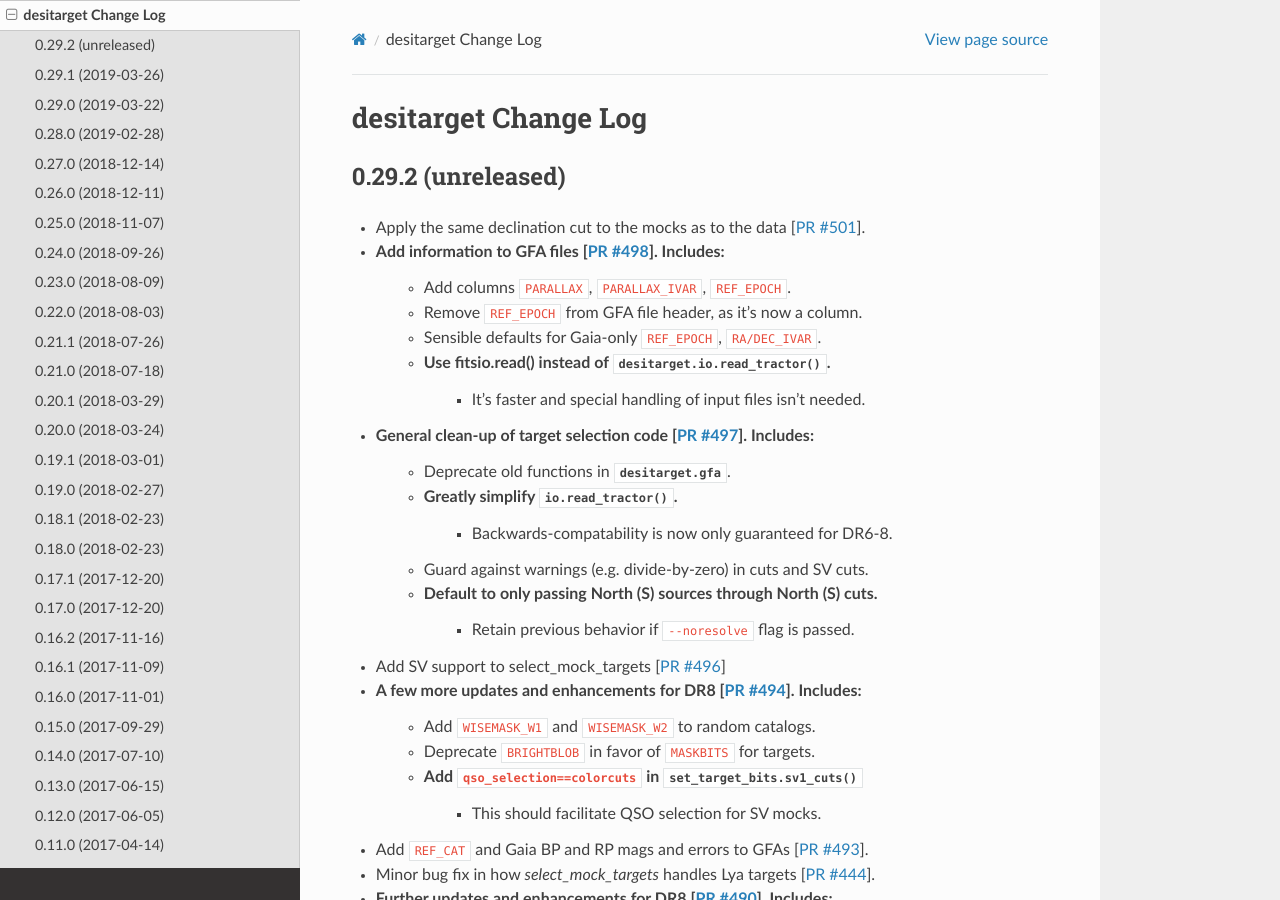
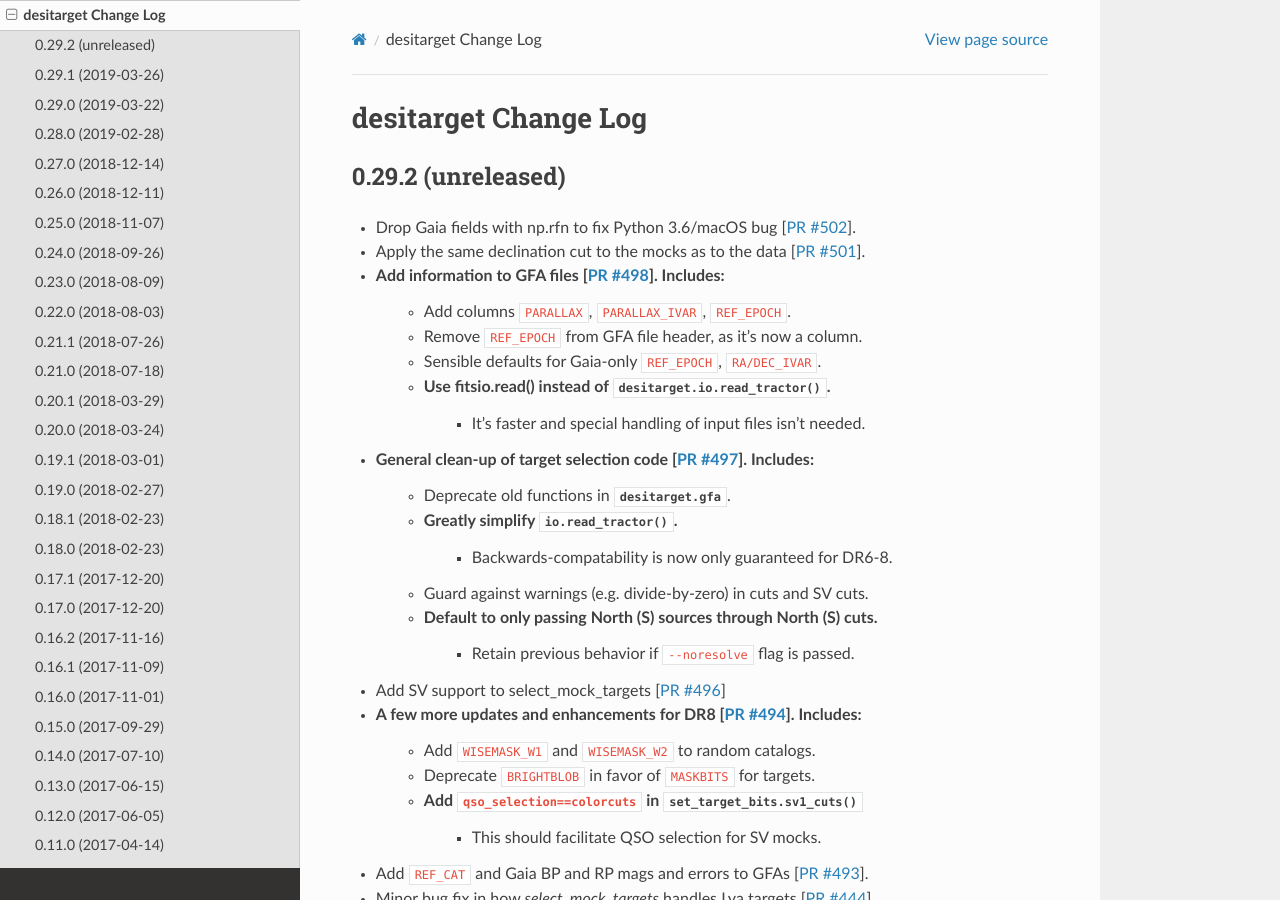
Before and after one commit to desihub/desitarget, a Sphinx documentation site: the page built from doc/changes.rst, in a window 1280 px wide and 900 px high. Built offline with Sphinx 7.4.7 and the Read the Docs theme 2.0.0, drawn with Linux system fonts in a browser that asks for light colours.

Commit message:
update changes docs

```diff
--- a/doc/changes.rst
+++ b/doc/changes.rst
@@ -5,6 +5,7 @@ desitarget Change Log
 0.29.2 (unreleased)
 -------------------
 
+* Drop Gaia fields with np.rfn to fix Python 3.6/macOS bug [`PR #502`_].
 * Apply the same declination cut to the mocks as to the data [`PR #501`_].
 * Add information to GFA files [`PR #498`_]. Includes:
     * Add columns ``PARALLAX``, ``PARALLAX_IVAR``, ``REF_EPOCH``.
@@ -61,6 +62,7 @@ desitarget Change Log
 .. _`PR #497`: https://github.com/desihub/desitarget/pull/497
 .. _`PR #498`: https://github.com/desihub/desitarget/pull/498
 .. _`PR #501`: https://github.com/desihub/desitarget/pull/501
+.. _`PR #502`: https://github.com/desihub/desitarget/pull/502
 
 0.29.1 (2019-03-26)
 -------------------
```
